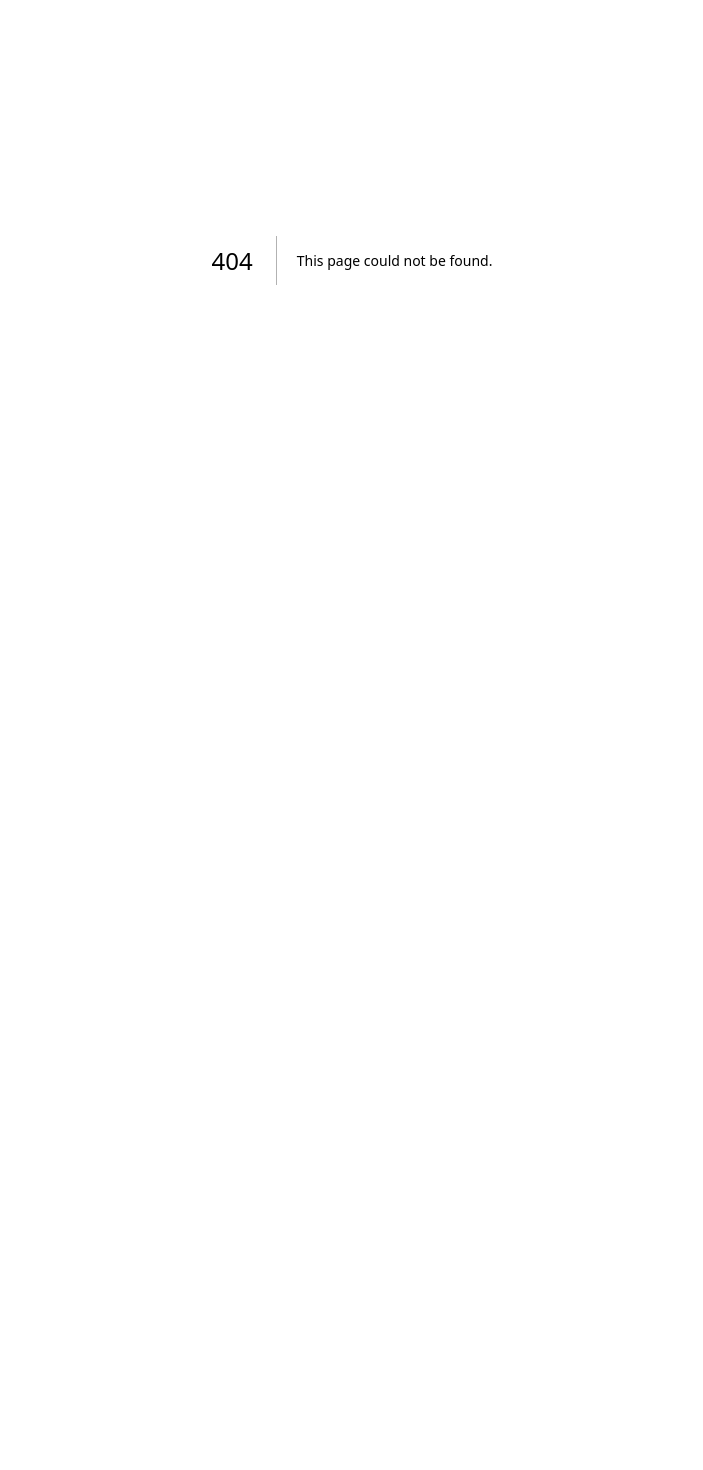
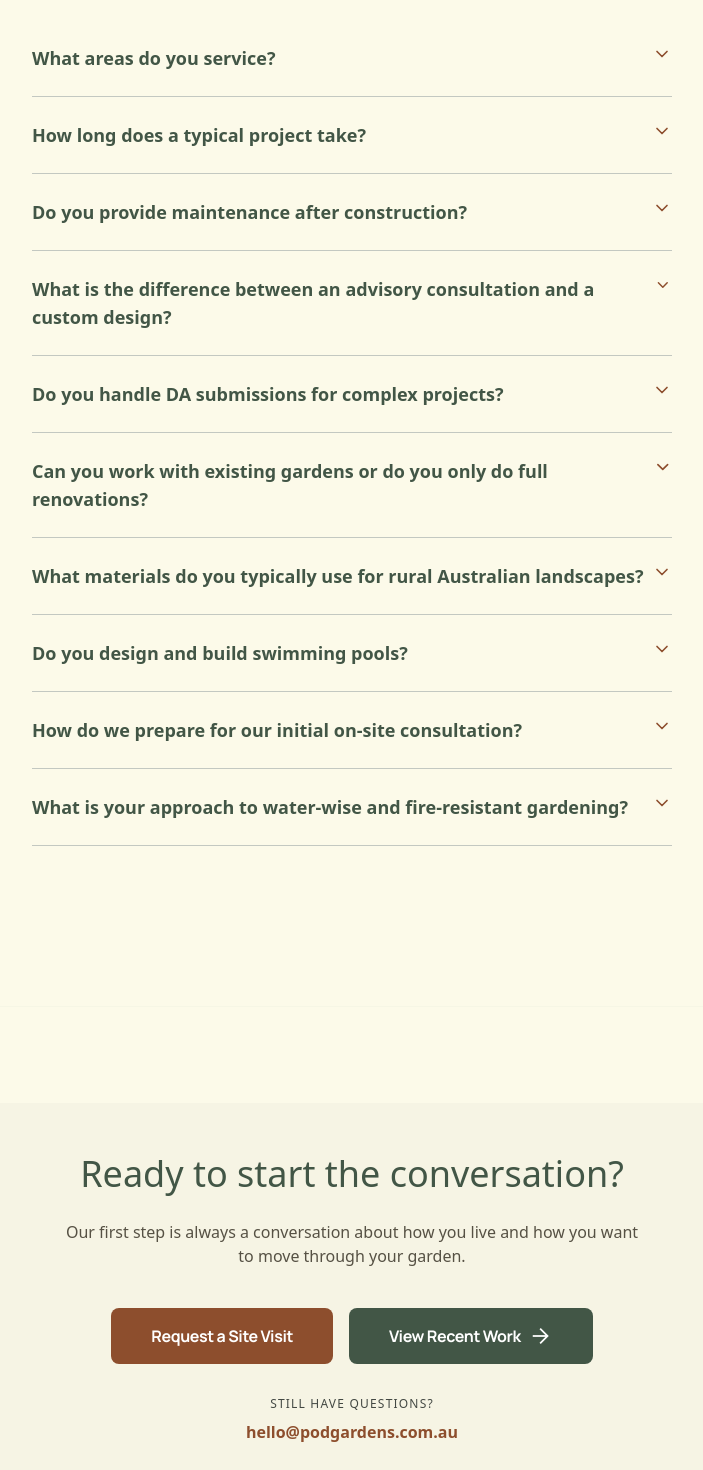
Before and after one commit to blitheryjibits/pod-gardens, a Next.js app: page /faq in a window 1280 px wide. Before the commit this address had no page. Shown: the part 140-1610 px from the top of the page, without its empty margins (288-991 px from the left). Before the commit the page ends 800 px from the top, so only its background shows below. Built offline with nearby package versions, Linux system fonts and the light colour scheme.

Commit message:
feature - added faq page complete with layout, styling, and an accordion Q&A

```diff
--- /dev/null
+++ b/app/faq/page.tsx
@@ -0,0 +1,178 @@
+"use client";
+import { Hero } from "@/components/hero/HeroFaq";
+import { Navbar } from "@/components/layout/Navbar";
+import { Footer } from "@/components/layout/Footer";
+import { ChevronDown } from "lucide-react";
+
+import { useState } from "react";
+
+const faqs = [
+  {
+    question: "What areas do you service?",
+    answer:
+      "We are deeply rooted in regional Australia, primarily servicing the Bega Valley, Sapphire Coast, Southern Highlands, and the ACT. We specialize in projects that embrace the unique topography and climate of these regions.",
+  },
+  {
+    question: "How long does a typical project take?",
+    answer:
+      "A standard residential transformation usually follows a 12-18 week design and approval cycle, followed by 8-24 weeks of construction. We prioritize structural integrity and seasonal planting windows to ensure your garden thrives from day one.",
+  },
+  {
+    question: "Do you provide maintenance after construction?",
+    answer:
+      "Our Garden Care division offers ongoing stewardship for the landscapes we build. We provide monthly or quarterly site visits to manage soil health, pruning, and irrigation optimization as the garden matures into its intended form.",
+  },
+  {
+    question:
+      "What is the difference between an advisory consultation and a custom design?",
+    answer:
+      "An Advisory Consultation is a 90-minute on-site session providing immediate horticultural advice and spatial ideas. A Custom Design is a comprehensive architectural service including site surveys, 3D modelling, material palettes, and detailed planting specifications ready for construction tenders.",
+  },
+  {
+    question: "Do you handle DA submissions for complex projects?",
+    answer:
+      "Yes. For projects involving significant structural changes, pools, or heritage overlays, we manage the entire Development Application (DA) or Complying Development Certificate (CDC) process, coordinating with arborists, engineers, and local councils.",
+  },
+  {
+    question:
+      "Can you work with existing gardens or do you only do full renovations?",
+    answer:
+      "We approach every site with respect for its history. While we specialize in comprehensive masterplans, we often integrate mature trees and successful existing elements into a cohesive new vision that elevates the entire property.",
+  },
+  {
+    question:
+      "What materials do you typically use for rural Australian landscapes?",
+    answer:
+      "We favor a palette that feels grounded in the Australian bush: local sandstone, recycled hardwoods, rammed earth, and weathered steel. These materials are chosen for their longevity, fire resistance, and ability to patina beautifully over time.",
+  },
+  {
+    question: "Do you design and build swimming pools?",
+    answer:
+      "Yes, we design pools as integrated elements of the landscape rather than isolated features. We manage the design, compliance, and construction, ensuring the pool sits naturally within the topography and is surrounded by considered planting.",
+  },
+  {
+    question: "How do we prepare for our initial on-site consultation?",
+    answer:
+      "It's helpful to have a rough idea of your budget and a wishlist of functional needs. If you have site plans or architectural drawings of your home, please have them ready. We also recommend gathering imagery that reflects the mood you wish to achieve.",
+  },
+  {
+    question:
+      "What is your approach to water-wise and fire-resistant gardening?",
+    answer:
+      "Resilience is at the core of our philosophy. We utilize Smart Irrigation, drought-tolerant endemic species, and strategic defensible space zones. We design gardens that can withstand the Australian climate while remaining lush and vibrant.",
+  },
+];
+
+export default function FAQ() {
+  const [activeIndex, setActiveIndex] = useState<number | null>(null);
+
+  const toggle = (index: number) => {
+    setActiveIndex(index === activeIndex ? null : index);
+  };
+
+  return (
+    <>
+      <header>
+        <Navbar />
+      </header>
+      <main>
+        <Hero />
+
+        {/* <!-- FAQ Accordion Section --> */}
+        <section className="max-w-3xl mx-auto py-16 px-8 md:px-16">
+          <div className="relative h-6 mb-2">
+            <span className="text-sm font-body absolute -left-3 md:-left-6 text-primary after:content-[''] after:w-24 after:h-px after:bg-secondary after:absolute after:bottom-0 after:-right-6">
+              Check out our
+            </span>
+          </div>
+          <h1 className="text-4xl font-headline mb-8 lg:mb-12 text-primary">
+            FAQs
+          </h1>
+          <div className="space-y-6">
+            {faqs.map((faq, index) => (
+              <div
+                key={index}
+                className={`accordion-item border-b border-outline-variant pb-4 ${
+                  activeIndex === index ? "active" : ""
+                }`}
+              >
+                <button
+                  onClick={() => toggle(index)}
+                  className="w-full flex text-left font-bold text-lg text-primary"
+                >
+                  <span className="mr-auto">{faq.question}</span>
+                  <ChevronDown
+                    className={`
+            h-5 w-5 text-secondary transition-transform duration-300
+            ${activeIndex === index ? "rotate-180" : "rotate-0"}
+          `}
+                  />
+                </button>
+                <div
+                  className={`mt-2 text-on-tertiary transition-all duration-400 ${
+                    activeIndex === index
+                      ? "max-h-screen opacity-100"
+                      : "max-h-0 opacity-0 overflow-hidden"
+                  }`}
+                >
+                  <p className="pt-2 text-primary">{faq.answer}</p>
+                </div>
+              </div>
+            ))}
+          </div>
+        </section>
+
+        {/* <!-- Footer CTA Section --> */}
+        <section className="mt-24 lg:pt-24 border-t border-outline-variant/10 text-center">
+          <div className="bg-surface-container-low p-12 rounded-lg">
+            <h2 className="text-4xl text-primary mb-6 leading-tight font-normal">
+              Ready to start the conversation?
+            </h2>
+            <p className="text-tertiary mb-10 max-w-xl mx-auto">
+              Our first step is always a conversation about how you live and how
+              you want to move through your garden.
+            </p>
+            <div className="flex flex-col sm:flex-row gap-4 justify-center">
+              <button className="bg-secondary text-on-secondary px-10 py-4 rounded-md font-label font-bold tracking-tight hover:opacity-90 transition-opacity">
+                Request a Site Visit
+              </button>
+              <button className="bg-primary text-on-primary px-10 py-4 rounded-md font-label font-bold tracking-tight hover:opacity-90 transition-opacity flex items-center justify-center gap-2">
+                View Recent Work
+                <span
+                  className="material-symbols-outlined text-sm"
+                  data-icon="arrow_forward"
+                >
+                  arrow_forward
+                </span>
+              </button>
+            </div>
+            <div className="mt-8">
+              <p className="text-xs uppercase tracking-widest text-on-surface-variant mb-2">
+                Still have questions?
+              </p>
+              <a
+                className="text-secondary font-bold hover:underline"
+                href="mailto:hello@podgardens.com.au"
+              >
+                hello@podgardens.com.au
+              </a>
+            </div>
+          </div>
+        </section>
+
+        {/* <!-- Decorative Botanical Graphic --> */}
+        <div className="fixed bottom-0 right-0 p-12 opacity-5 select-none pointer-events-none">
+          <span
+            className="material-symbols-outlined text-[20rem] leading-none text-primary"
+            data-icon="forest"
+          >
+            forest
+          </span>
+        </div>
+      </main>
+      <footer>
+        <Footer />
+      </footer>
+    </>
+  );
+}
```
